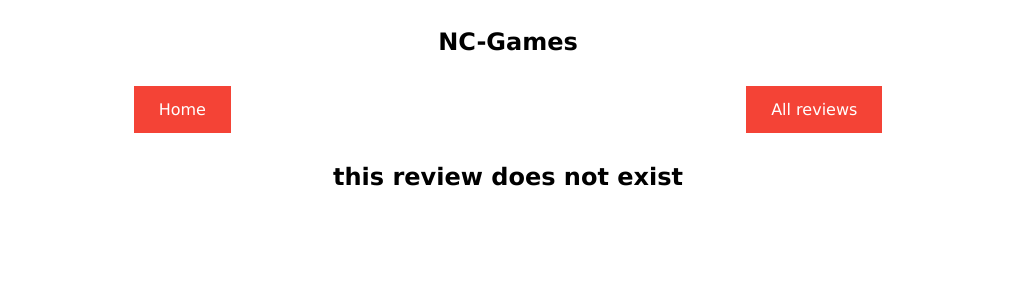
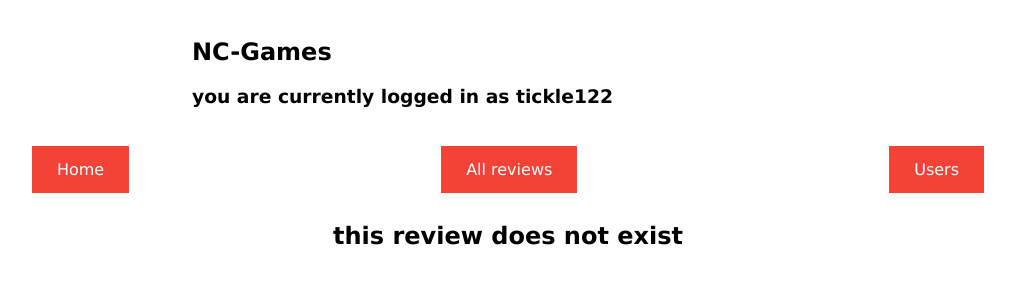
Before and after one commit to coolpat1993/FE-Games-Netlify, a React (Create React App) app: page /reviews/review/1 in a window 1280 px wide. Shown: the top 300 px of the page, without its empty margins (132-1147 px from the left). Built offline with nearby package versions, Linux system fonts and the light colour scheme; no server answers.

Commit message:
added users

```diff
--- a/src/App.js
+++ b/src/App.js
@@ -6,6 +6,7 @@ import { Route, Routes } from "react-router-dom";
 import AllCategories from "./components/categories.jsx/AllCategories";
 import ReviewCategory from "./components/categories.jsx/ReviewCategory";
 import SingleReview from "./components/SingleReview/SingleReview";
+import AllUsers from "./components/Users/AllUsers";
 
 function App() {
   return (
@@ -17,6 +18,7 @@ function App() {
           <Route path="/" element={<AllCategories />} />
           <Route path="/reviews" element={<AllReviews />} />
           <Route path="/reviews/:category" element={<ReviewCategory />} />
+          <Route path="/users" element={<AllUsers />} />
           <Route path="/reviews/review/:review_id" element={<SingleReview />} />
         </Routes>
       </header>
--- a/src/components/Header-Nav/Header.jsx
+++ b/src/components/Header-Nav/Header.jsx
@@ -1,7 +1,14 @@
+import { useContext } from "react";
+import { UserContext } from "../Users/User";
+
 function Header() {
+
+    const user = useContext(UserContext);
+    let userName = user.loggedInUser.username
     return (
-        <nav className='contentSpreadX'>
+        <nav className='center'>
             <h1>NC-Games</h1>
+            <h3>you are currently logged in as {userName}</h3>
         </nav>
     )
 }
--- a/src/components/Header-Nav/Nav.jsx
+++ b/src/components/Header-Nav/Nav.jsx
@@ -5,6 +5,7 @@ const Nav = () => {
         <nav className='contentSpreadX'>
             <Link to="/">Home</Link>
             <Link to="/reviews">All reviews</Link>
+            <Link to="/users">Users</Link>
         </nav>
     )
 }
--- a/src/components/SingleReview/AddComment/CommentAdder.jsx
+++ b/src/components/SingleReview/AddComment/CommentAdder.jsx
@@ -1,7 +1,11 @@
 import axios from "axios";
 import { useState } from "react";
+import { useContext } from "react";
+import { UserContext } from "../../Users/User";
 
 const CommentAdder = ({ setComments, review_id }) => {
+    let user = useContext(UserContext)
+    let userName = user.loggedInUser.username
     const [newComment, setNewComment] = useState('')
     const [posting, setPosting] = useState(false)
     const handleSubmit = (e) => {
@@ -10,9 +14,8 @@ const CommentAdder = ({ setComments, review_id }) => {
         axios
             .post(`https://nc-games-site.herokuapp.com/api/reviews/${review_id}/comments`, {
                 body: newComment,
-                author: "tickle122",
+                author: userName,
             }).then(({ data }) => {
-                console.log(data.newComment)
                 setComments((currComments) => {
                     return [data.newComment, ...currComments]
                 })
@@ -30,7 +33,7 @@ const CommentAdder = ({ setComments, review_id }) => {
                 id="newComment"
                 value={newComment}
                 onChange={(e) => setNewComment(e.target.value)}
-                placeholder="please leave a comment"
+                placeholder={`You are posting publically as ${userName}`}
                 required>
             </textarea>
             <br></br>
--- a/src/components/SingleReview/ViewComments/Comments.jsx
+++ b/src/components/SingleReview/ViewComments/Comments.jsx
@@ -16,7 +16,6 @@ const Comments = ({ review_id }) => {
         axios
             .get(`https://nc-games-site.herokuapp.com/api/reviews/${review_id}/comments`)
             .then(({ data }) => {
-                console.log(data)
                 if (data.comments) { setComments(data.comments) }
                 if (data.msg === "This comment was not found") { setNoComments(true) }
                 setLoading(false)
--- /dev/null
+++ b/src/components/Users/AllUsers.jsx
@@ -0,0 +1,44 @@
+import axios from "axios"
+import { useState, useEffect } from "react"
+import UserCard from "./UserCard"
+
+const AllUsers = () => {
+    const [loading, setLoading] = useState(true)
+    const [users, setUsers] = useState([])
+    useEffect(() => {
+        setLoading(true)
+        axios
+            .get('https://nc-games-site.herokuapp.com/api/users')
+            .then(({ data }) => {
+                setUsers(data.users)
+                setLoading(false)
+            })
+    }, [])
+
+    return (
+        <>
+            <h2>Users</h2>
+            {loading ? <div className="loader"></div> : null}
+            <div className="container">
+                {users.map(
+                    ({
+                        username,
+                        name,
+                        avatar_url
+                    }) => {
+                        return (
+                            <UserCard
+                                key={username}
+                                username={username}
+                                name={name}
+                                avatar_url={avatar_url}
+                            />
+                        );
+                    }
+                )}
+            </div>
+        </>
+    )
+}
+
+export default AllUsers
--- /dev/null
+++ b/src/components/Users/User.jsx
@@ -0,0 +1,17 @@
+import { createContext, useState } from "react";
+
+export const UserContext = createContext();
+
+export const UserProvider = props => {
+    const [loggedInUser, setLoggedInUser] = useState({
+        username: "tickle122",
+        name: "Tom Tickle",
+        avatar_url: "https://vignette.wikia.nocookie.net/mrmen/images/d/d6/Mr-Tickle-9a.png/revision/latest?cb=20180127221953"
+    },);
+
+    return (
+        <UserContext.Provider value={{ loggedInUser, setLoggedInUser }}>
+            {props.children}
+        </UserContext.Provider>
+    );
+};
--- /dev/null
+++ b/src/components/Users/UserCard.jsx
@@ -0,0 +1,21 @@
+import { useContext } from "react";
+import { UserContext } from "./User";
+
+export default function UserCard({ username, name, avatar_url }) {
+
+const { setLoggedInUser } = useContext(UserContext);
+
+return (<article className="category-card column" >
+		<h3>username: {username}</h3>
+		<p>name: {name}</p>
+		<img src={avatar_url} alt={name} />
+		<button aria-label="Select User" onClick={() => {
+			setLoggedInUser({
+				username: username,
+				name: name,
+				avatar_url: avatar_url
+			})
+		}}
+		>Select User</button>
+	</article>)
+}
--- a/src/components/allReviews/ReviewFilters/OrderBy.jsx
+++ b/src/components/allReviews/ReviewFilters/OrderBy.jsx
@@ -1,5 +1,3 @@
-
-
 const OrderBy = ({ setOrderBy, orderBy }) => {
     return (
         <button aria-label="change sort order" onClick={() => {
--- a/src/index.js
+++ b/src/index.js
@@ -2,10 +2,13 @@ import React from "react";
 import ReactDOM from "react-dom/client";
 import App from "./App";
 import { BrowserRouter } from "react-router-dom";
+import { UserProvider } from "./components/Users/User";
 
 const root = ReactDOM.createRoot(document.getElementById("root"));
 root.render(
-  <BrowserRouter>
-    <App />
-  </BrowserRouter>
+  <UserProvider>
+    <BrowserRouter>
+      <App />
+    </BrowserRouter>
+  </UserProvider>
 );
```
